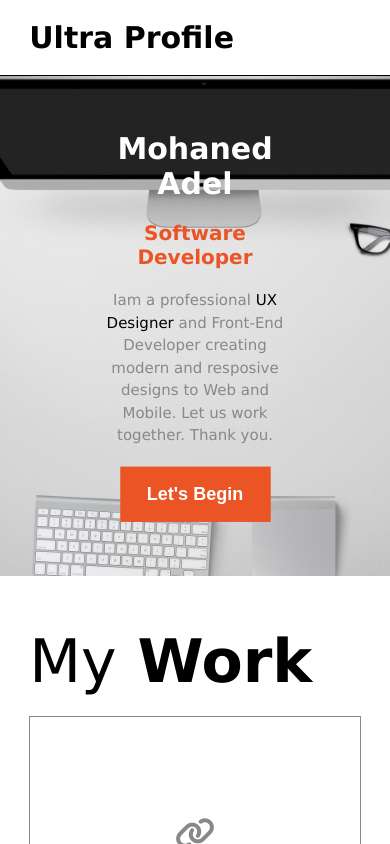
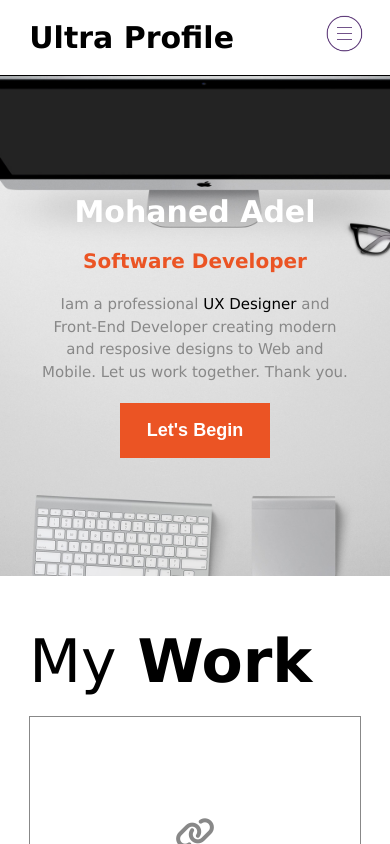
Before and after one commit to Mohaned-Adel/ULTRA-template, a React (Create React App) app: page / in a window 390 px wide. Shown: the top 844 px of the page. Built offline with nearby package versions, Linux system fonts and the light colour scheme.

Commit message:
fixing: mobile view navbar bug

```diff
--- a/package.json
+++ b/package.json
@@ -1,4 +1,5 @@
 {
+  "homepage": "https://mohaned-adel.github.io/ULTRA-template/",
   "name": "ultra-temp",
   "version": "0.1.0",
   "private": true,
@@ -7,6 +8,7 @@
     "@testing-library/react": "^13.3.0",
     "@testing-library/user-event": "^13.5.0",
     "axios": "^0.27.2",
+    "gh-pages": "^4.0.0",
     "react": "^18.2.0",
     "react-dom": "^18.2.0",
     "react-router-dom": "^6.3.0",
@@ -15,6 +17,8 @@
     "web-vitals": "^2.1.4"
   },
   "scripts": {
+    "predeploy": "npm run build",
+    "deploy": "gh-pages -d build",
     "start": "react-scripts start",
     "build": "react-scripts build",
     "test": "react-scripts test",
--- a/src/components/Home/HomeStyle.js
+++ b/src/components/Home/HomeStyle.js
@@ -14,6 +14,9 @@ export const HomeInformation = styled.div`
   top: 50%;
   left: 50%;
   transform: translate(-50%, -50%);
+  @media (max-width: 575px) {
+    width: 80%;
+  }
 `;
 
 export const HomeTitle = styled.h2`
--- a/src/components/Navbar/Navbar.js
+++ b/src/components/Navbar/Navbar.js
@@ -1,8 +1,9 @@
-
 import {
   NavbarSection,
   Logo,
   LogoText,
+  NavInput,
+  NavLabel,
   UlList,
   ListItem,
   Anchor,
@@ -16,6 +17,9 @@ const Navbar = () => {
         <Logo>
           <LogoText>Ultra Profile</LogoText>
         </Logo>
+
+        <NavInput id="nav" type="checkbox"></NavInput>
+        <NavLabel for="nav"></NavLabel>
 
         <UlList>
           <ListItem>
--- a/src/components/Navbar/NavbarStyle.js
+++ b/src/components/Navbar/NavbarStyle.js
@@ -64,3 +64,32 @@ export const StyledLink = styled(Link)`
     color: #eb5424;
   }
 `;
+export const NavLabel = styled.label`
+  position: absolute;
+  top: 13px;
+  right: 25px;
+  display: block;
+  width: 15px;
+  height: 15px;
+  background: url("../images/Navbar/open.png") no-repeat;
+  background-size: cover;
+  padding: 20px;
+  cursor: pointer;
+  @media (min-width : 992px) {
+        display: none
+    }
+`;
+
+export const NavInput = styled.input`
+  display: none;
+  position: absolute;
+  top: 13px;
+  right: 25px;
+  &:checked ~ ${UlList} {
+    display: block;
+  };
+  &:checked ~ ${NavLabel} {
+    background: url('../images/Navbar/close.png') no-repeat ;
+    background-size: cover;
+  }
+`;
```
Also changed, not shown: 1 other file (tests, documents, lock files or other folders).
